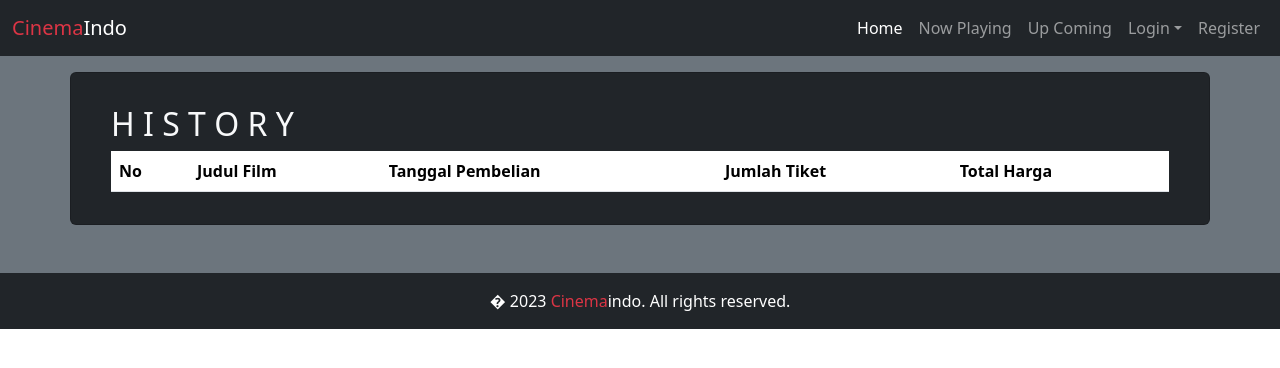
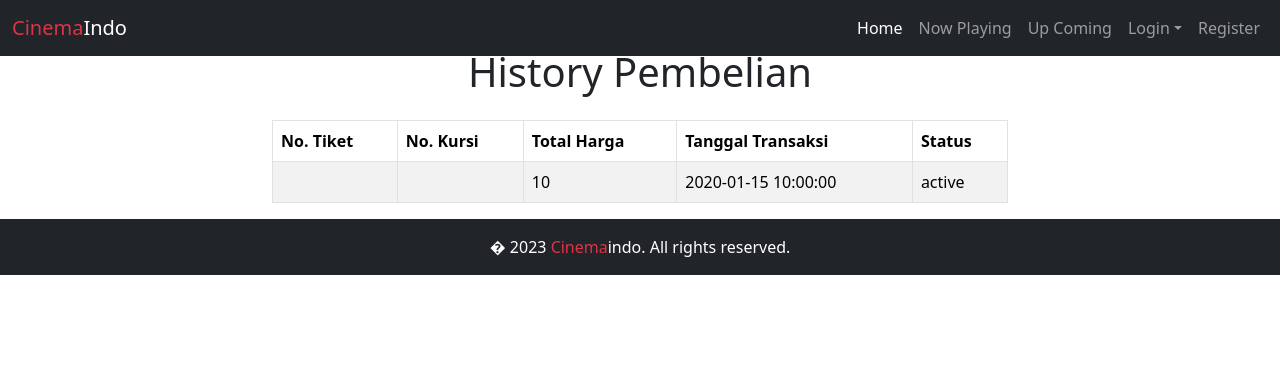
Before and after one commit to xaphirez/TubesRPLL-CinemaIndo, a PHP site: the page made by cinemaindo/app/views/customer/History.php in a window 1280 px wide. Shown: the top 368 px of the page. Run offline with PHP 8.4, Linux system fonts and the light colour scheme; the template is opened without the code that fills it: most values are stand-ins (such as "Sample title", 1, 10 or a date in 2020); lists and menus that the app fills with data are empty; some libraries are stand-ins or nearby versions.

Commit message:
Menu History (DONE)

```diff
--- a/cinemaindo/app/views/customer/History.php
+++ b/cinemaindo/app/views/customer/History.php
@@ -1,26 +1,29 @@
-<div class="bg-secondary text-light">
-    <div class="d-flex justify-content-center align-items-center">
-        <div class="container mt-4 py-5">
-            <div class="row justify-content-center">
-                <div class="card bg-dark text-light">
-                    <div class="card-body">
-                        <div class="container my-3">
-                            <h2>H I S T O R Y</h2>
-                                <table class="table table-striped text-light">
+<div class="container">
+    <div class="row justify-content-center mt-5">
+        <div class="col-md-8">
+            <h1 class="text-center mb-4">History Pembelian</h1>
+            <table class="table table-striped table-bordered">
                 <thead>
                     <tr>
-                                            <th>No</th>
-                                            <th>Judul Film</th>
-                                            <th>Tanggal Pembelian</th>
-                                            <th>Jumlah Tiket</th>
+                        <th>No. Tiket</th>
+                        <th>No. Kursi</th>
                         <th>Total Harga</th>
+                        <th>Tanggal Transaksi</th>
+                        <th>Status</th>
                     </tr>
                 </thead>
+                <tbody>
+                    <?php foreach ($data['transaksi'] as $transaksi) : ?>
+                    <tr>
+                        <td><?= $transaksi['no_tiket'] ?></td>
+                        <td><?= $transaksi['no_kursi'] ?></td>
+                        <td><?= $transaksi['total'] ?></td>
+                        <td><?= $transaksi['tanggal_transaksi'] ?></td>
+                        <td><?= $transaksi['status_transaksi'] ?></td>
+                    </tr>
+                    <?php endforeach; ?>
+                </tbody>
             </table>
         </div>
     </div>
 </div>
-            </div>
-        </div>
-    </div>
-</div>
```
Also changed, not shown: cinemaindo/app/controllers/Customer.php (+20 -8 lines), cinemaindo/app/controllers/Transaksi.php (+10 -23 lines), cinemaindo/app/models/Transaksi_model.php (+21 -12 lines), cinemaindo/app/views/transaksi/pembayaran.php (+8 -18 lines). Lines whose indentation alone changed are shown as unchanged.
